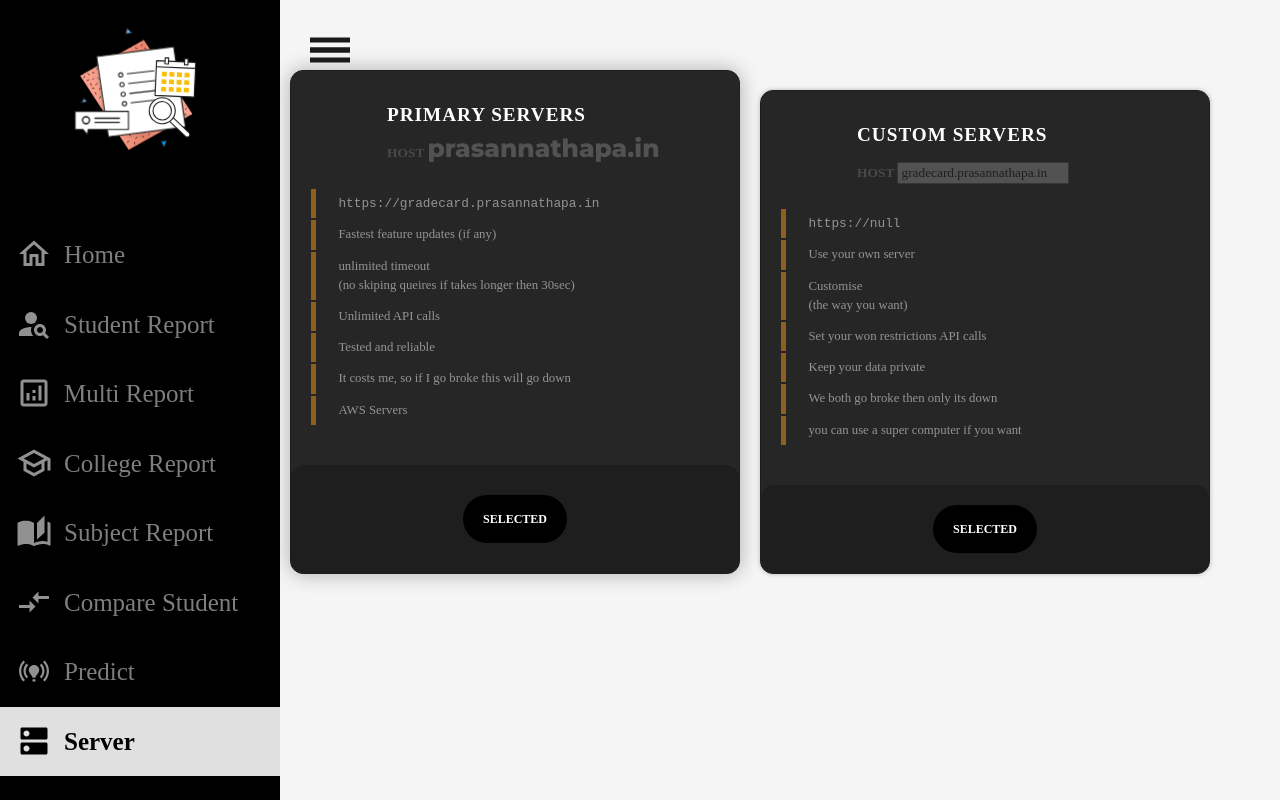
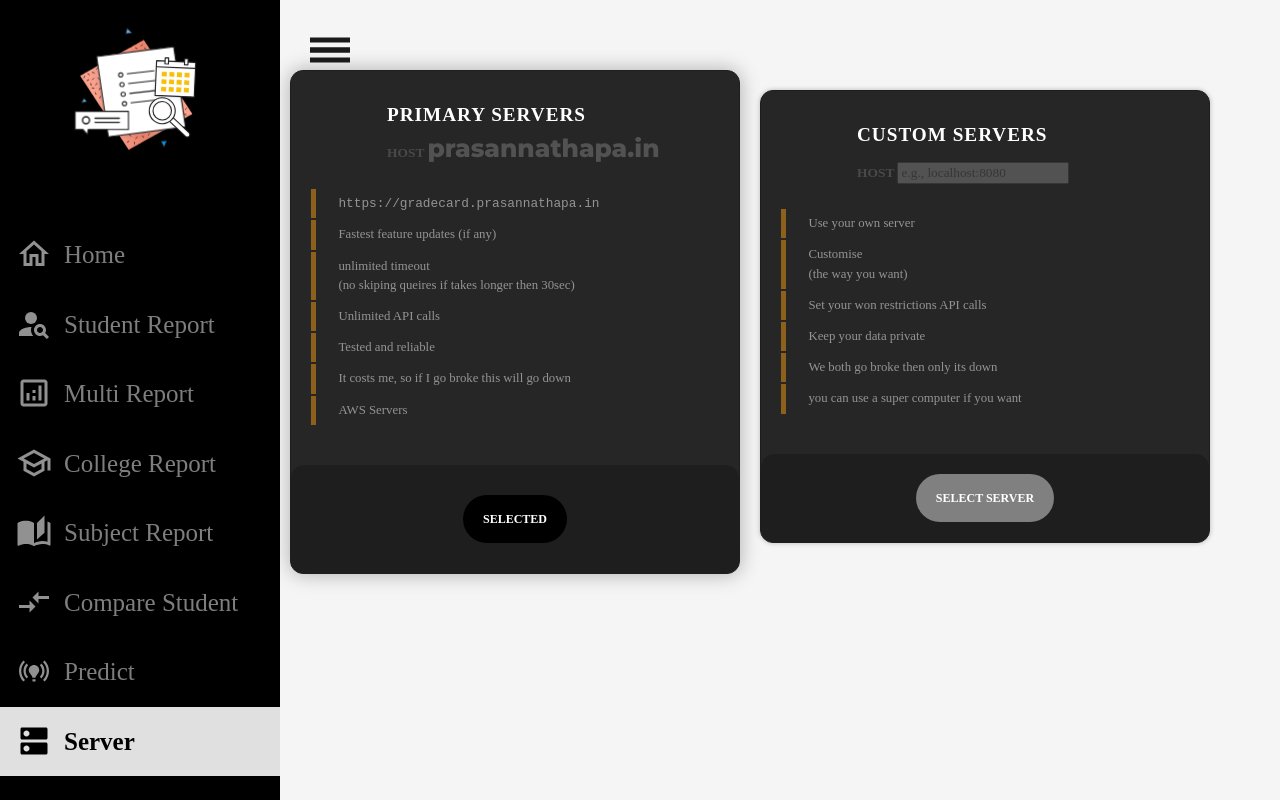
Before and after one commit to prasannathapa/reportcard, a React (Create React App) app: page / in a window 1280 px wide. Both pictures are taken after a click on the element "Server". Built offline with nearby package versions, Linux system fonts and the light colour scheme; some icons are missing; a web font is replaced by a local one.

Commit message:
select server logic changed

```diff
--- a/src/Database/db.jsx
+++ b/src/Database/db.jsx
@@ -241,12 +241,14 @@ if (CUSTOM_SERVER) {
     API_HOST = HTTP_METHOD + CUSTOM_SERVER;
 }
 function setHost(server) {
-    if (server === DEFAULT_SERVER)
+    if (server === DEFAULT_SERVER) {
         API_HOST = HTTP_METHOD + DEFAULT_SERVER;
-    else
+        CUSTOM_SERVER = null;
+    } else {
         API_HOST = HTTP_METHOD + server;
+        CUSTOM_SERVER = server;
+    }
 }
-
 export { API_HOST, setHost };
 
 export const colors = [
--- a/src/components/Settings/Settings.jsx
+++ b/src/components/Settings/Settings.jsx
@@ -1,27 +1,37 @@
 import { useState } from 'react';
 import './settings.scss'
 import { Icon } from '@iconify/react';
+// CUSTOM_SERVER is imported but its value can be stale.
+// The component's internal 'server' state is more reliable for UI logic.
 import { DEFAULT_SERVER, CUSTOM_SERVER, setHost, SELECTED_SERVER, HTTP_METHOD, API_HOST } from '../../Database/db';
+
 function Settings(props) {
     let savedServer = localStorage.getItem(SELECTED_SERVER);
     if (API_HOST.endsWith(DEFAULT_SERVER))
         savedServer = DEFAULT_SERVER;
     else
-        savedServer = CUSTOM_SERVER;
+        // If savedServer is null (first load, no custom), API_HOST won't end with DEFAULT_SERVER
+        // but savedServer is still null. CUSTOM_SERVER is also null.
+        // This logic is a bit tangled. Let's simplify.
+        savedServer = localStorage.getItem(SELECTED_SERVER) || DEFAULT_SERVER;
 
     const [server, setServer] = useState(savedServer);
+    const isDefault = server === DEFAULT_SERVER;
+
     function selectServer(host) {
-        setHost(host);
-        if(host !== DEFAULT_SERVER){
+        setHost(host); // This updates the global API_HOST
+        if (host !== DEFAULT_SERVER) {
             localStorage.setItem(SELECTED_SERVER, host);
         } else {
             localStorage.removeItem(SELECTED_SERVER);
         }
-        setServer(host);
+        setServer(host); // This updates this component's state
     }
-    const [input, setInput] = useState(savedServer || DEFAULT_SERVER);
+
+    // This is correct: Set input to the custom server URL if it's active, otherwise empty.
+    const [input, setInput] = useState(isDefault ? '' : savedServer);
+
     return (
-
         <div>
             <div className="snip1265">
                 <div className={"plan " + (server === DEFAULT_SERVER ? "featured" : "")}>
@@ -47,23 +57,32 @@ function Settings(props) {
                         <li> AWS Servers
                         </li>
                     </ul>
-                    {server == DEFAULT_SERVER ?
+                    {server === DEFAULT_SERVER ?
                         <div className="plan-select"><a style={{ background: "black" }}>SELECTED</a></div>
                         :
                         <div className="plan-select" onClick={() => selectServer(DEFAULT_SERVER)}><a>Select server</a></div>
                     }
                 </div>
 
-                <div className={"plan " + (server == CUSTOM_SERVER ? "featured" : "")}>
+                {/* --- FIX ---
+                    The "featured" class should depend on whether the *active* server
+                    is the default one, not the stale imported CUSTOM_SERVER.
+                */}
+                <div className={"plan " + (server !== DEFAULT_SERVER ? "featured" : "")}>
                     <header><i><Icon icon="la:node-js" color="#f39c12" /></i>
                         <h4 className="plan-title">
                             Custom Servers
                         </h4>
-                        <div className="plan-cost"><span className="plan-type">host </span><span className="plan-price"><input id={'input'} value={input} onInput={e => setInput(e.target.value)} /></span></div>
+                        <div className="plan-cost"><span className="plan-type">host </span><span className="plan-price"><input id={'input'} value={input} onInput={e => setInput(e.target.value)} placeholder="e.g., localhost:8080" /></span></div>
                     </header>
                     <ul className="plan-features">
-                        <li><a style={{ fontFamily: 'monospace' }}>{HTTP_METHOD + CUSTOM_SERVER}</a>
-                        </li>
+
+                        {server !== DEFAULT_SERVER ? (
+                            <li> <a style={{ fontFamily: 'monospace' }}>{HTTP_METHOD + server}</a></li>
+                        ) : (
+                            input && <li> <a style={{ fontFamily: 'monospace' }}>{HTTP_METHOD + input}</a></li>
+                        )}
+
                         <li> Use your own server
                         </li>
                         <li> Customise <br></br>(the way you want)
@@ -78,14 +97,19 @@ function Settings(props) {
                         </li>
 
                     </ul>
-                    {server == input ?
+                    {/* This logic for disabling the button looks correct */}
+                    {server === input ?
                         <div className="plan-select"><a style={{ background: "black" }}>SELECTED</a></div>
                         :
-                        <div className="plan-select" onClick={() => selectServer(input)}><a>Select server</a></div>
+                        (input === "" ?
+                            <div className="plan-select" disabled><a style={{ background: "grey" }}>Select server</a></div>
+                            :
+                            <div className="plan-select" onClick={() => selectServer(input)}><a>Select server</a></div>
+                        )
                     }
                 </div>
             </div>
-            <div> </div>
+            <div>&nbsp;</div> {/* Replaced blank space with &nbsp; for clarity */}
         </div>
     )
 }
--- a/src/components/Settings/settings.scss
+++ b/src/components/Settings/settings.scss
@@ -91,6 +91,7 @@
   background-color: rgba(0, 0, 0, 0.2);
   text-align: center;
 }
+
 .snip1265 .plan-select a {
   color: #ffffff;
   text-decoration: none;
```
